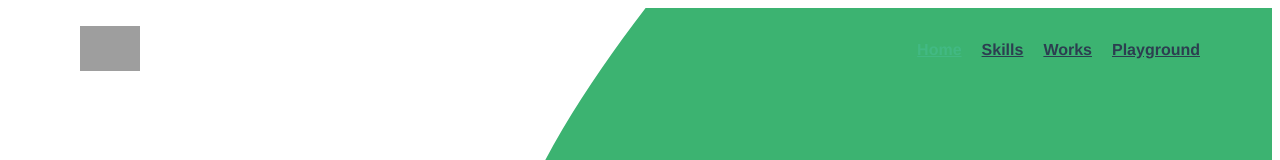
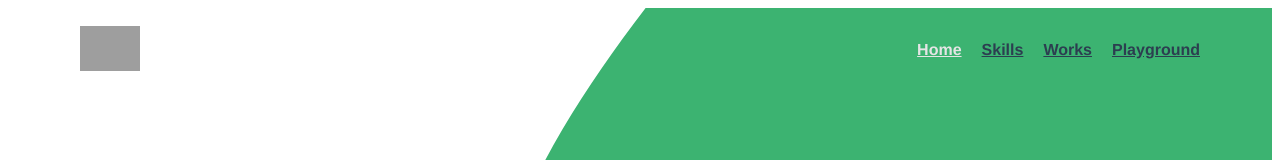
Before and after one commit to komurananami/komurananami.github.io, a Vue app: page / in a window 1280 px wide. Shown: the top 160 px of the page. Built offline with nearby package versions, Linux system fonts and the light colour scheme; grey boxes are pictures that could not be loaded.

Commit message:
small fix

```diff
--- a/src/App.vue
+++ b/src/App.vue
@@ -40,7 +40,7 @@
     color: #2c3e50;
 
     &.router-link-exact-active {
-      color: #42b983;
+      color: #e5e5e5;
     }
   }
 }
--- a/src/router/index.ts
+++ b/src/router/index.ts
@@ -8,29 +8,32 @@ const routes: Array<RouteRecordRaw> = [
     component: Home,
   },
   {
-    path: '/skills',
-    name: 'Skills',
+    path: "/skills",
+    name: '"Skills',
     // route level code-splitting
     // this generates a separate chunk (about.[hash].js) for this route
     // which is lazy-loaded when the route is visited.
-    component: () => import(/* webpackChunkName: "about" */ '../views/Skills.vue')
+    component: () =>
+      import(/* webpackChunkName: "about" */ "../views/Skills.vue"),
   },
   {
-    path: '/works',
-    name: 'Works',
+    path: "/works",
+    name: "Works",
     // route level code-splitting
     // this generates a separate chunk (about.[hash].js) for this route
     // which is lazy-loaded when the route is visited.
-    component: () => import(/* webpackChunkName: "about" */ '../views/Works.vue')
+    component: () =>
+      import(/* webpackChunkName: "about" */ "../views/Works.vue"),
   },
   {
-    path: '/playground',
-    name: 'Playground',
+    path: "/playground",
+    name: "Playground",
     // route level code-splitting
     // this generates a separate chunk (about.[hash].js) for this route
     // which is lazy-loaded when the route is visited.
-    component: () => import(/* webpackChunkName: "about" */ '../views/Playground.vue')
-  }
+    component: () =>
+      import(/* webpackChunkName: "about" */ "../views/Playground.vue"),
+  },
 ];
 
 const router = createRouter({
```
